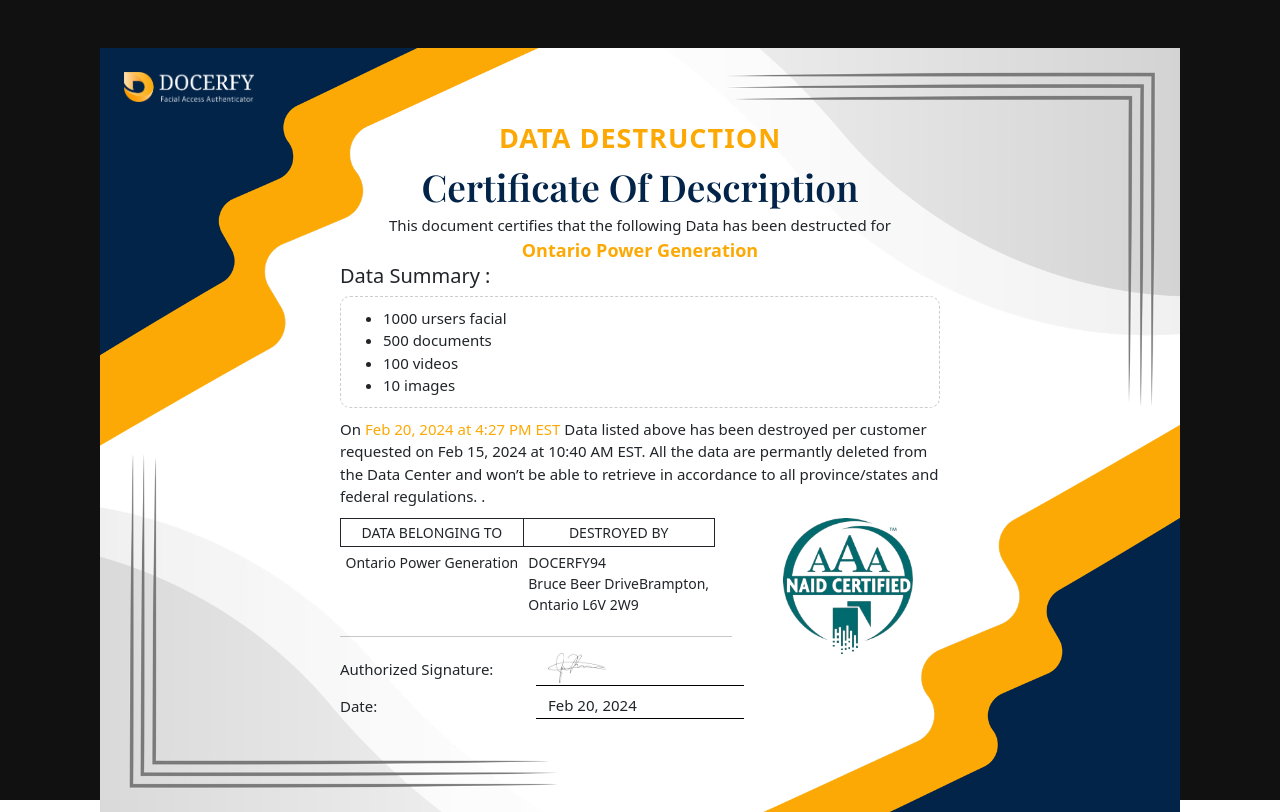
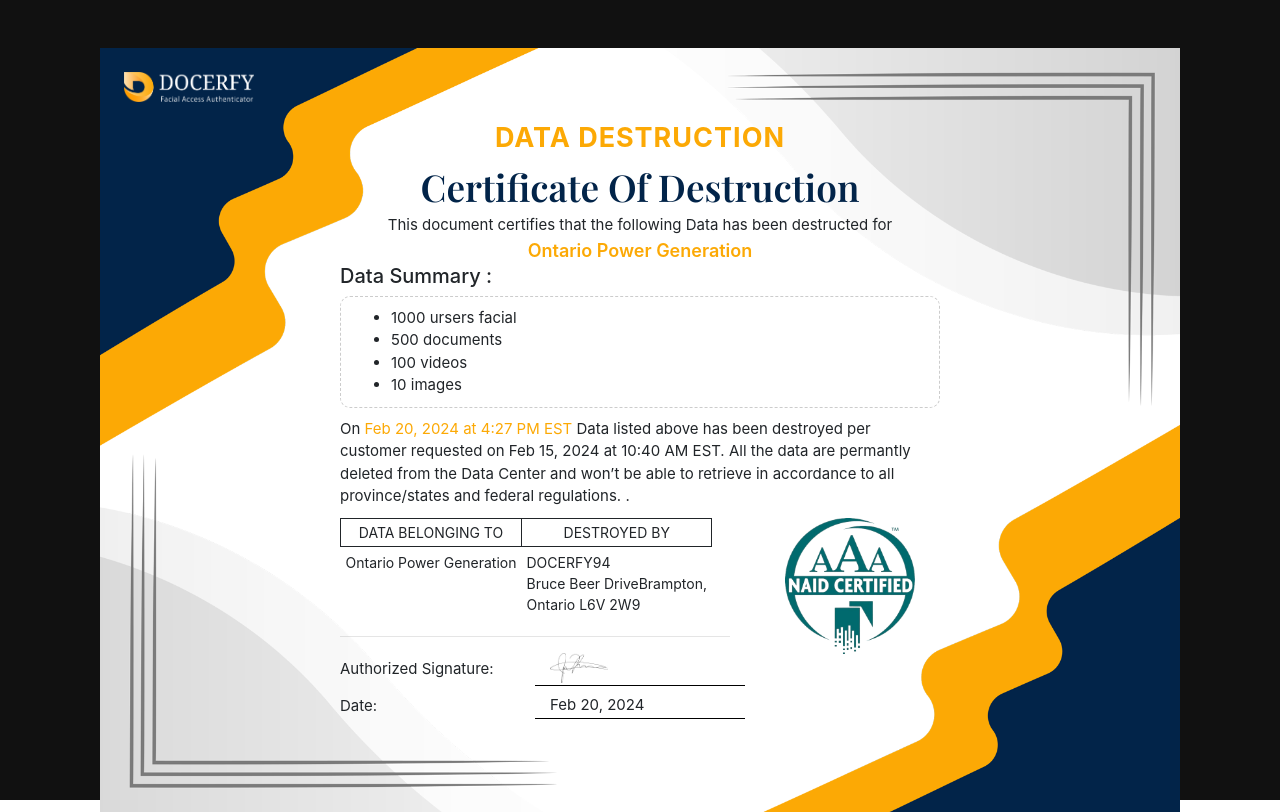
Before and after one commit to hoanganhcit/checify, a plain HTML site: page certificate.html in a window 1280 px wide. Drawn offline with nearby package versions, Linux system fonts and the light colour scheme; a web font is replaced by a local one.

Commit message:
new code

```diff
--- a/certificate.html
+++ b/certificate.html
@@ -12,7 +12,7 @@
 		rel="stylesheet">
     <link href="https://kit-pro.fontawesome.com/releases/v5.15.3/css/pro.min.css" rel="stylesheet" type="text/css">
     <!-- bootstrap css -->
-    <link id="rtl-link" rel="stylesheet" type="text/css" href="assets/css/vendors/bootstrap.css">
+    <link id="rtl-link" rel="stylesheet" type="text/css" href="bootstrap.css">
     <style>
         .template-certificate-content {
             position: relative;
@@ -125,7 +125,7 @@
             </div>
             <div class="title-certificate">
                 <div class="text-center title-1">Data Destruction</div>
-                <div class="text-center title-2">Certificate of description</div>
+                <div class="text-center title-2">Certificate of Destruction</div>
                 <p class="text-center">This document certifies that the following Data has been destructed for</p>
                 <div class="owner-data text-center">
                     <span style="color:#fca905;">Ontario Power Generation</span>
```
Also changed, not shown: 1 other file.
